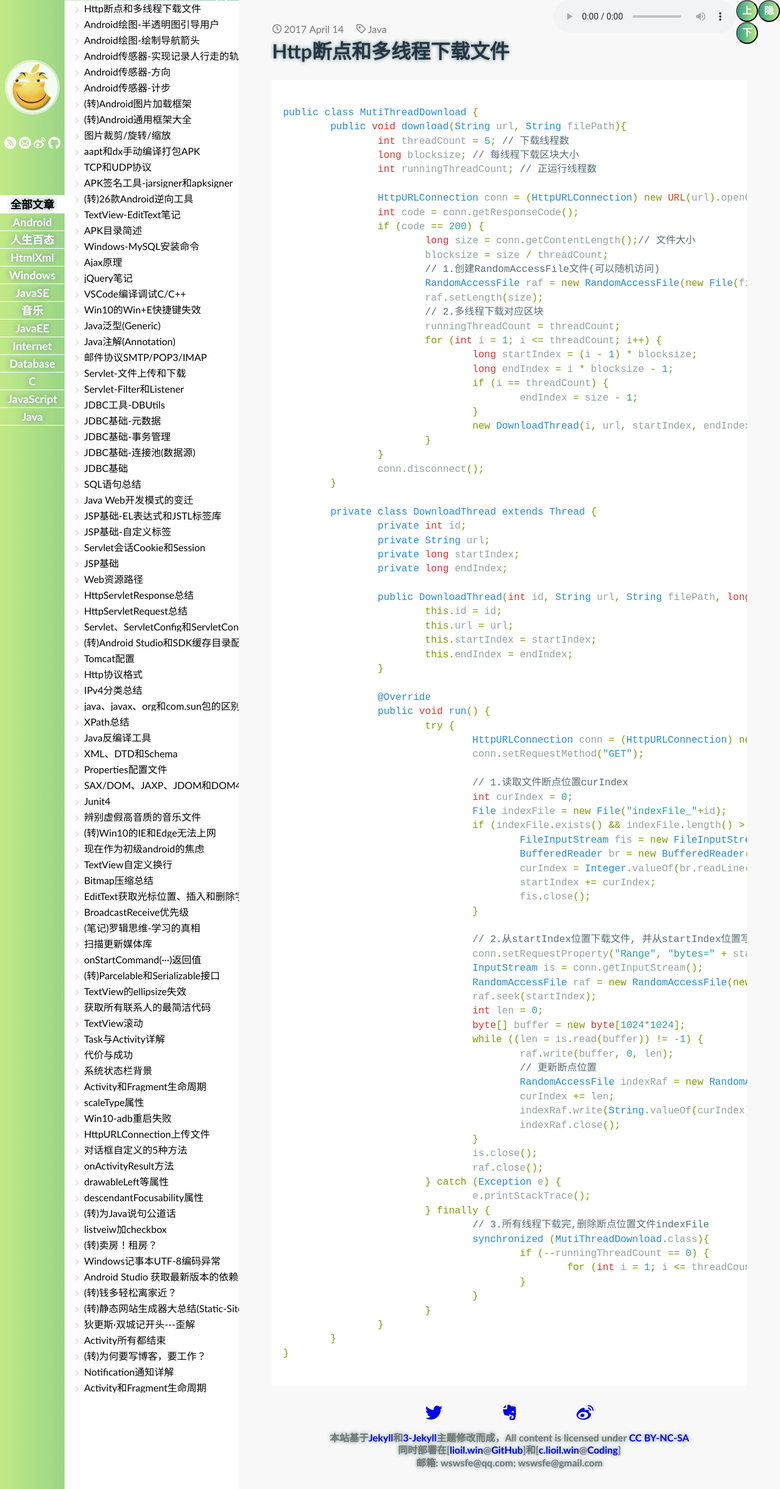
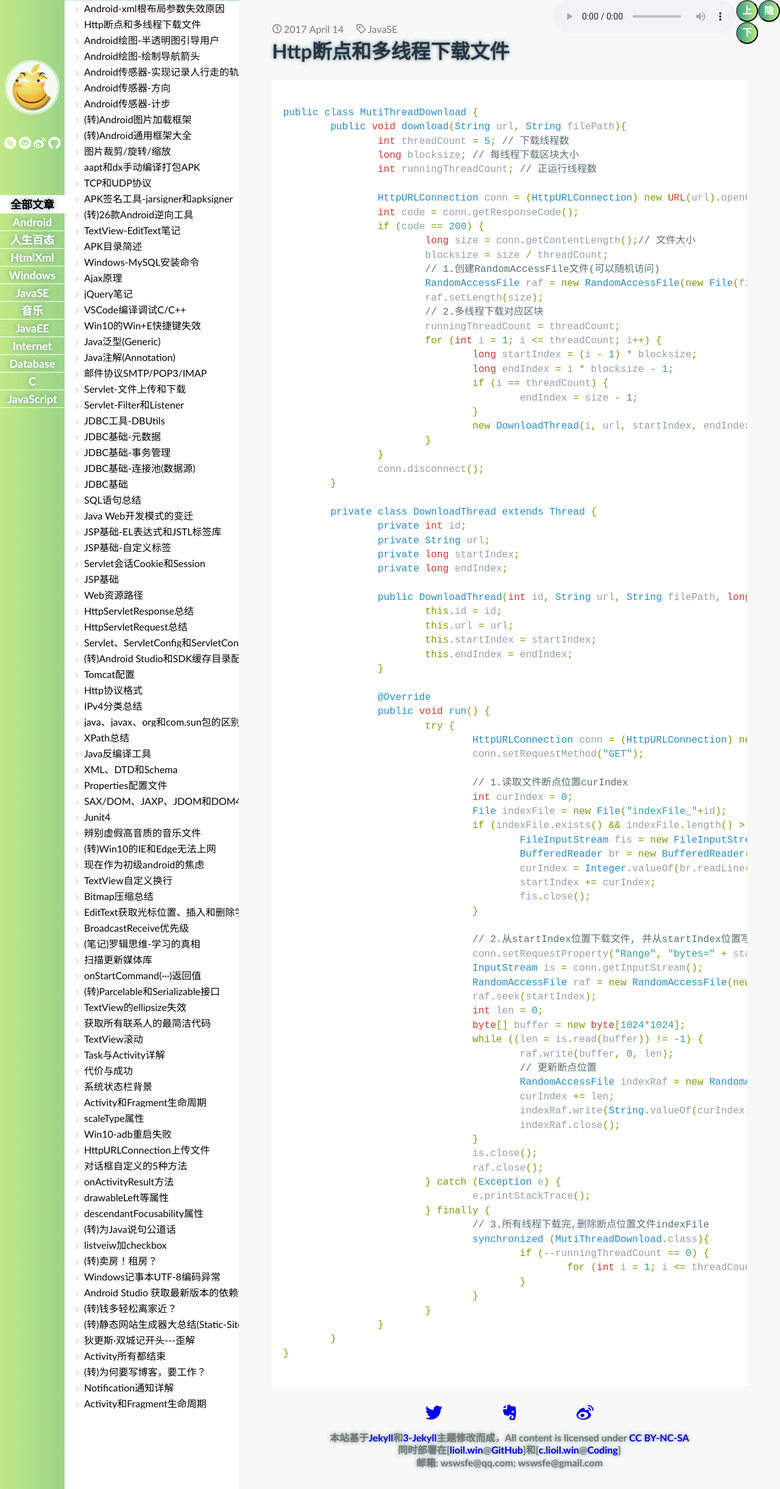
Before and after one commit to lioilwin/lioilwin.github.io, a Jekyll site: the page built from _posts/2017-04-14-Java-MutiThreadDown.md, in a window 1280 px wide. Shown: the whole page at 61% size. Built offline with Jekyll 4.4.1, drawn with Linux system fonts in a browser that asks for light colours; some web fonts are replaced; comment, search, counter and statistics services are not loaded; some of the changed lines change nothing that is shown.

Commit message:
Signed-off-by: life <life>

````diff
--- a/_posts/2017-04-14-Java-MutiThreadDown.md
+++ b/_posts/2017-04-14-Java-MutiThreadDown.md
@@ -1,7 +1,7 @@
 ---
 layout: post
 title: Http断点和多线程下载文件
-tags: Java
+tags: JavaSE
 ---
 
 ```java
--- /dev/null
+++ b/_posts/2017-04-22-Android-LayoutParamsInvalid.md
@@ -0,0 +1,85 @@
+---
+layout: post
+title: Android-xml根布局参数失效原因
+tags: Android
+---
+
+# 1.item.xml根布局参数没有添加到父布局
+
+	1).在item.xml中
+	<LinearLayout xmlns:android="http://schemas.android.com/apk/res/android"
+		android:layout_width="100dp"
+		android:layout_height="100dp"
+		android:layout_margin="32dp"
+		android:background="#00f"
+		android:orientation="vertical">
+		<TextView
+			android:layout_width="wrap_content"
+			android:layout_height="wrap_content"
+			android:layout_weight="1"
+			android:text="Text"
+			android:textColor="#fff" />
+	</LinearLayout>
+
+	2).在Adapter中
+	@Override
+	public View getView(int position, View convertView, ViewGroup parent) {
+		convertView = View.inflate(context, R.layout.item, null);
+	// convertView = LayoutInflater.from(context).inflate(R.layout.item, null, false);
+	// convertView = LayoutInflater.from(context).inflate(R.layout.item, parent, false);
+		return convertView;
+	}
+
+	3).在Dialog中
+	Dialog d= new Dialog(this);
+	d.setContentView(View.inflate(context, R.layout.item, null));
+	// d.setContentView(R.layout.item);
+	d.show();
+
+	4).在Activity中
+	 @Override
+    protected void onCreate(Bundle savedInstanceState) {
+        super.onCreate(savedInstanceState);
+		setContentView(View.inflate(context, R.layout.item, null));
+		// setContentView(R.layout.item);
+    }
+
+	1.现象:在Adapter, Dialog, Activity中的item.xml根布局参数全部失效!
+
+	2.原因:
+	通过xxx.inflate(R.layout.item, null, false)返回的view没保存item.xml根布局参数,
+	item.xml根布局参数是与父布局相关,如果没有父布局就不会存item.xml根布局参数！
+
+	3.解决办法:
+	1).在Adapter中推荐使用LayoutInflater.from(context).inflate(R.layout.item, parent, false);
+	把item.xml根布局参数存到parent,false表明不把xml加到parent,只保存xml布局参数！
+	2).在Adapter, Dialog中无法获取item.xml的父布局,
+	推荐使用setContentView(R.layout.activity_main),
+	在setContentView内部会用xxx.inflate(R.layout.item, parent,..)保存item.xml根布局参数！
+
+# 2.在Adapter中的item.xml根布局layout_margin失效
+
+	原因:
+	在Adapter中的item.xml的父布局是ListView，而ListView继承于AbsListView的布局参数没有layout_margin
+	LayoutParams继承体系:
+		ViewGroup.LayoutParams
+				AbsListView.LayoutParams 没继承ViewGroup.MarginLayoutParams,所以layout_margin不可用
+				ViewPager.LayoutParams
+				AbsoluteLayout.LayoutParams
+				WindowManager.LayoutParams
+				Gallery.LayoutParams
+				ViewGroup.MarginLayoutParams 定义layout_margin等参数
+						ActionBar.LayoutParams
+						GridLayout.LayoutParams
+						FrameLayout.LayoutParams
+						LinearLayout.LayoutParams
+						RelativeLayout.LayoutParams
+	总结:
+		特别注意以下几个布局容器
+		AbsListView.LayoutParams
+		ViewPager.LayoutParams
+		AbsoluteLayout.LayoutParams
+		WindowManager.LayoutParams
+		Gallery.LayoutParams
+		只继承了ViewGroup.LayoutParams，以layout_xxx开头参数只有layout_width,layout_height被定义了，
+		其它layout_xxx参数分别定义在FrameLayout，LinearLayout，RelativeLayout。
````
